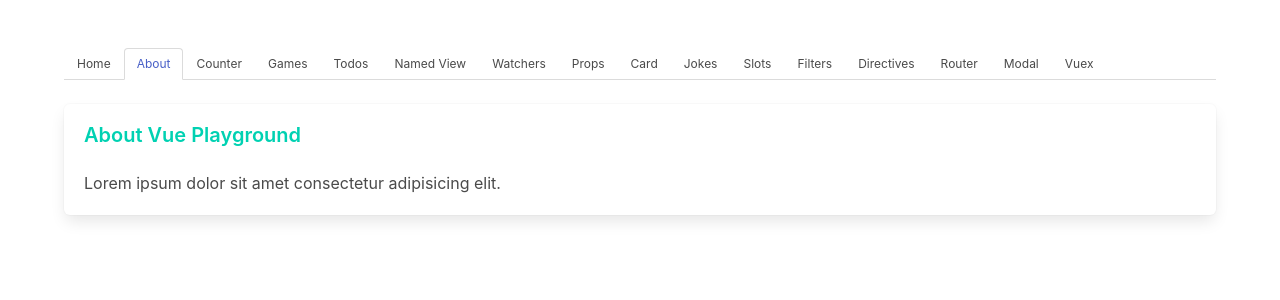
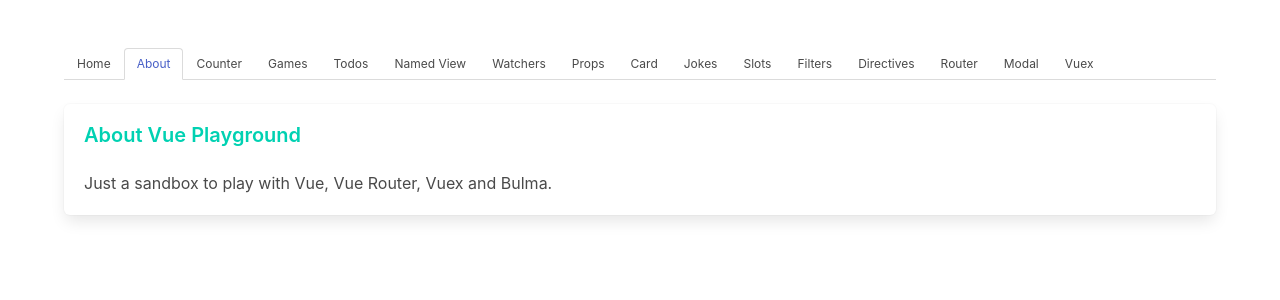
Before and after one commit to peterdierx/vue-playground, a Vue app: page /about in a window 1280 px wide. Shown: the top 300 px of the page. Built offline with nearby package versions, Linux system fonts and the light colour scheme.

Commit message:
about component info change

```diff
--- a/src/views/About.vue
+++ b/src/views/About.vue
@@ -1,7 +1,7 @@
 <template>
   <div class='box'>
     <h5 class='title is-5 has-text-primary'>About Vue Playground</h5>
-    <p>Lorem ipsum dolor sit amet consectetur adipisicing elit.</p>
+    <p>Just a sandbox to play with Vue, Vue Router, Vuex and Bulma.</p>
   </div>
 </template>
 
```
Also changed, not shown: 1 other file (tests, documents, lock files or other folders).
